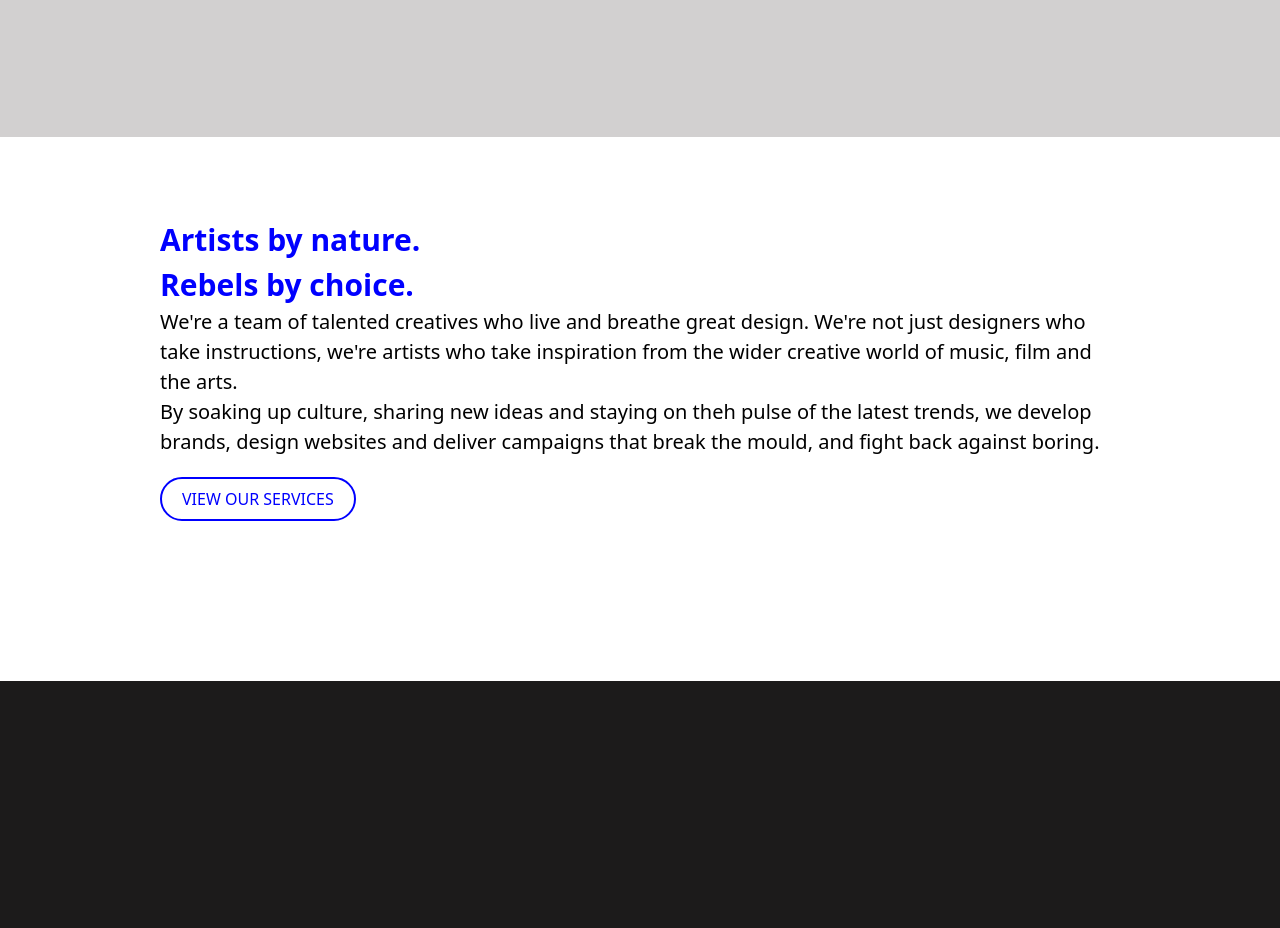
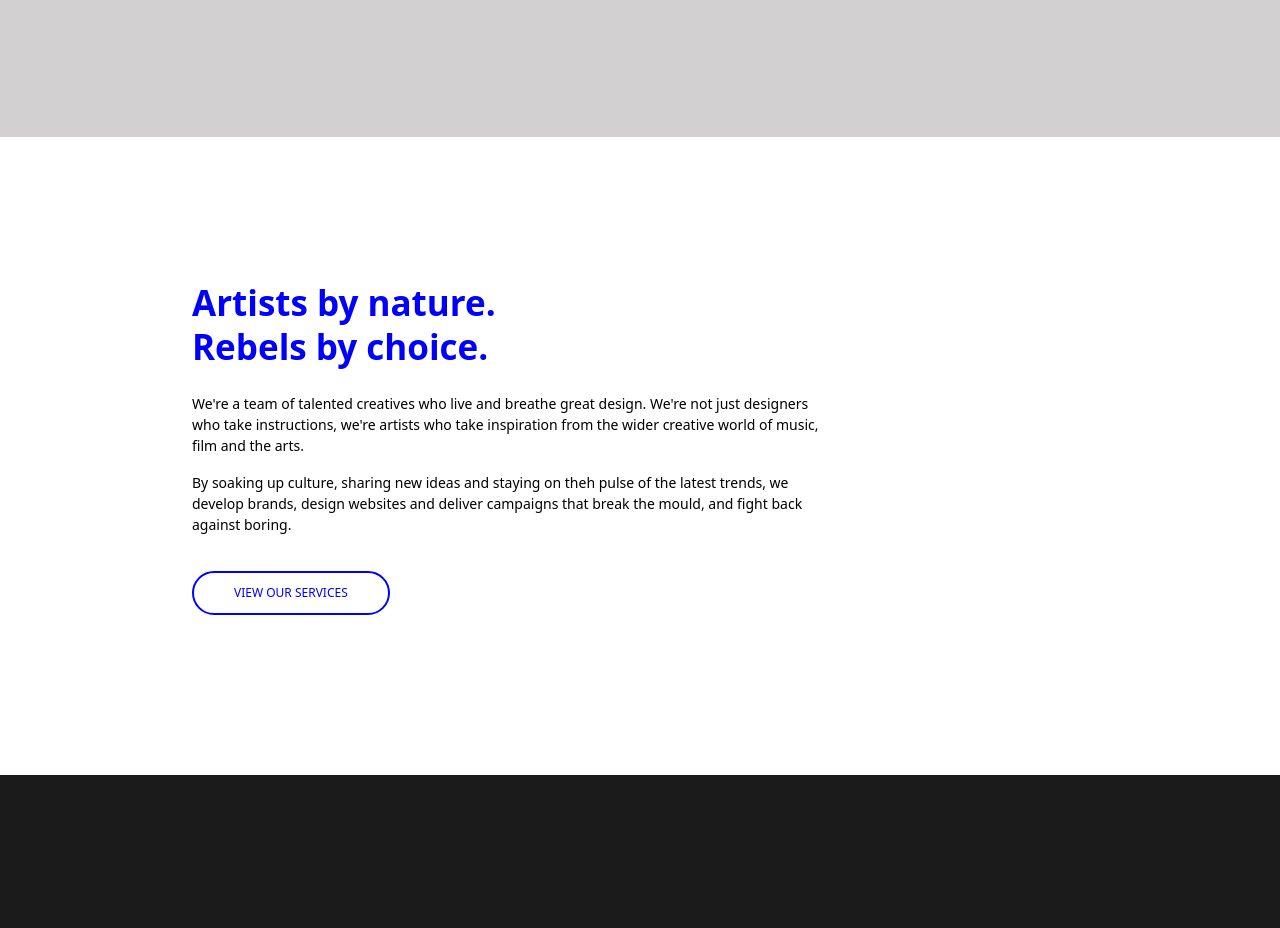
Before and after one commit to borodedamie/jaga-visuals, a React (Vite) app: page /agency in a window 1280 px wide. Shown: the part 1340-2268 px from the top of the page. Built offline with nearby package versions, Linux system fonts and the light colour scheme.

Commit message:
made changes to the artist component

```diff
--- a/src/components/Artists.jsx
+++ b/src/components/Artists.jsx
@@ -2,21 +2,25 @@ import React from "react";
 import { NavLink } from "react-router-dom";
 const Artists = () => {
   return (
-    <div className="p-10 md:px-40 py-20">
-      <h2 className="text-[30px] font-bold text-[blue] ">
+    <div className="my-[5%] md:px-[15%] py-20">
+      <h2 className="text-[35px] font-bold text-[blue] leading-tight">
         Artists by nature.
       </h2>
-      <h2 className="text-[30px] font-bold text-[blue]">Rebels by choice.</h2>
-      <p className="text-[20px]">
+      <h2 className="text-[35px] font-bold text-[blue] leading-tight">Rebels by choice.</h2>
+      <div style={{ width: '70%' }}>
+        <p className="text-[14px] mt-[1.5rem]">
           We're a team of talented creatives who live and breathe great design.
           We're not just designers who take instructions, we're artists who take
           inspiration from the wider creative world of music, film and the arts.
-        <br /> By soaking up culture, sharing new ideas and staying on theh
+        </p>
+        <p className="text-[14px] mt-[1rem]">
+          By soaking up culture, sharing new ideas and staying on theh
           pulse of the latest trends, we develop brands, design websites and deliver campaigns that
           break the mould, and fight back against boring.
         </p>
-      <div className="flex flex-row items-start justify-start">
-        <button className="rounded-full text-center hover:text-[white] hover:bg-[blue]  mt-5 items-center flex font-medium h-[2rem] text-[blue] p-5 border-[blue] border-[2px]">
+      </div>
+      <div className="flex flex-row items-start justify-start mt-[1rem]">
+        <button className="text-[12px] rounded-full text-center hover:text-[white] hover:bg-[blue]  mt-5 items-center flex font-medium h-[2rem] text-[blue] px-10 py-5 border-[blue] border-[2px]">
           <NavLink to="/services"> VIEW OUR SERVICES</NavLink>
         </button>
       </div>
```
Lines whose indentation alone changed are shown as unchanged.
